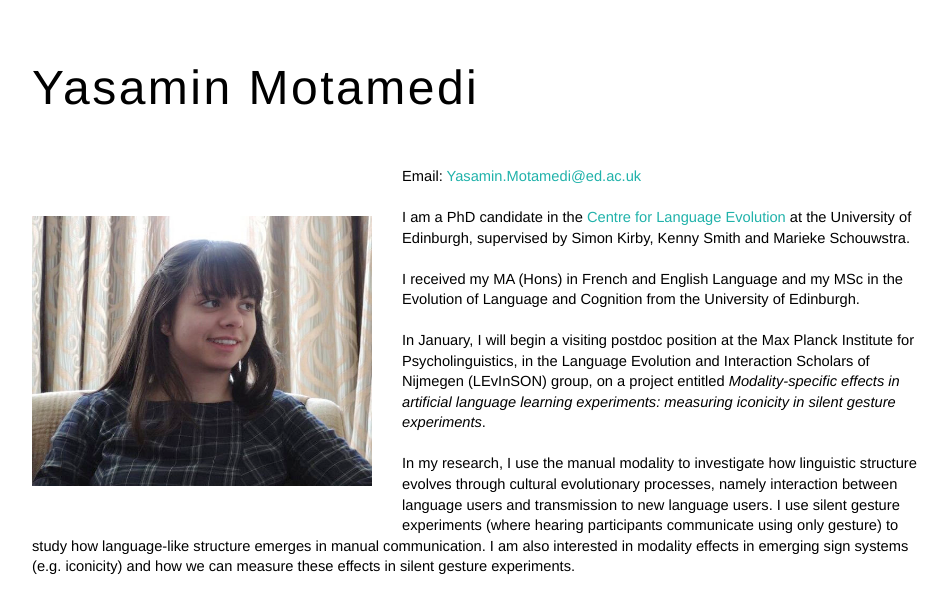
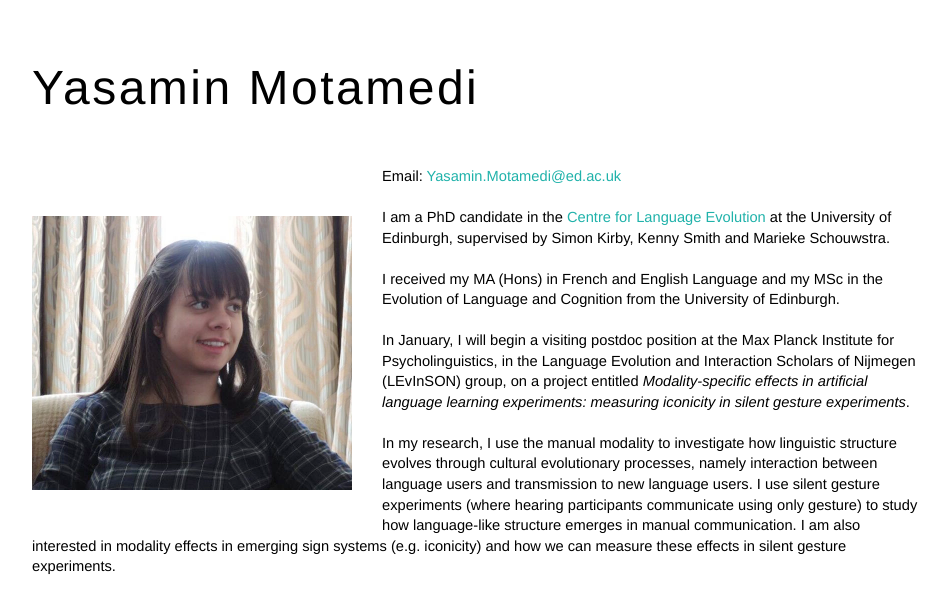
Before and after one commit to ymotamedi/ymotamedi.github.io, a Jekyll site: the page built from index.html, in a window 1280 px wide. Shown: the top 613 px of the page, without its empty margins (160-1108 px from the left). Built offline with Jekyll 4.4.1, drawn with Linux system fonts in a browser that asks for light colours.

Commit message:
Update index.html

```diff
--- a/index.html
+++ b/index.html
@@ -2,7 +2,7 @@
 layout: default
 title: Yasamin Motamedi
 ---
-<p><img src="ym_web2.jpeg" style="float:left;width:340px;height:270px;margin-right:30px;margin-top:50px;margin-bottom:30px">
+<p><img src="ym_web2.jpeg" style="float:left;width:320px;height:274px;margin-right:30px;margin-top:50px;margin-bottom:30px">
   Email: <a href= "mailto:Yasamin.Motamedi@ed.ac.uk">Yasamin.Motamedi@ed.ac.uk</a>
   <br><br>
   I am a PhD candidate in the <a href = "http://www.lel.ed.ac.uk/cle/" target = "_blank">Centre for Language Evolution</a> at the University of Edinburgh,
```
